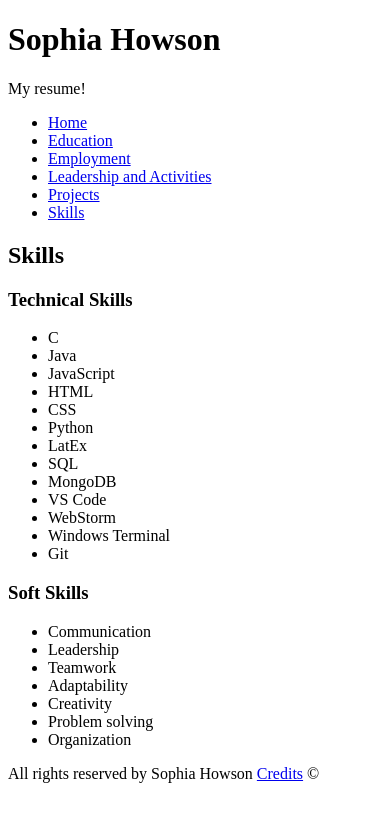
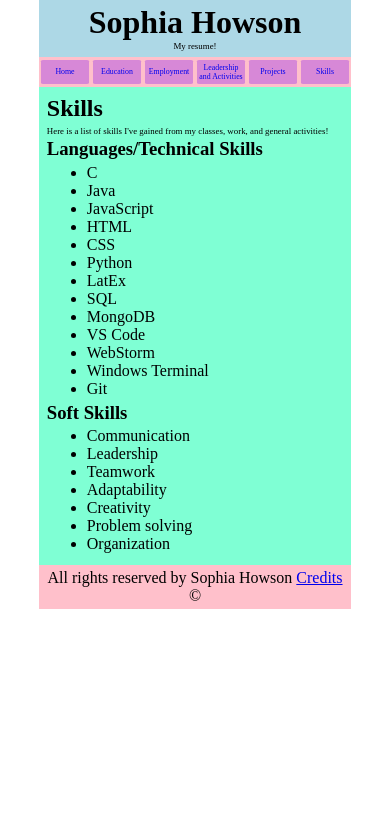
Before and after one commit to Show530/mp-1, a plain HTML site: page skills/skills.html in a window 390 px wide. Drawn offline with Linux system fonts and the light colour scheme.

Commit message:
Worked CSS for all html pages for margin/padding spacing

```diff
--- a/education/education.css
+++ b/education/education.css
@@ -3,19 +3,21 @@
     box-sizing: border-box;
 }
 
-#Page-wrapper{
+#page-wrapper{
     width: 80vw;
-    margin: 0 auto;
+    background-color: pink;
+    margin: auto;
 }
 
 header {
     display: flex;
     flex-direction: column;
-    padding: 1vh 1vw;
+    padding: 1vw;
+    background-color: lightblue;
 
 }
 
-#Container {
+#container {
     width: 100%;
     display: flex;
     flex-direction: row;
@@ -40,25 +42,37 @@ nav li {
     width: 50%;
     /*width: 50%;*/
     padding: 2vh 0;
-    margin: 5vh auto;
+    margin: 2vw auto;
     background-color: #d788d7;
-    border-radius: 15%;
+    border-radius: 5%;
 }
 
 nav a{
     text-decoration: none;
 }
 
+h3 {
+    margin-top: 1vw;
+}
+
+.dates, main ul {
+    margin-bottom: 1vw;
+}
+
 main{
     display: flex;
     flex-direction: column;
     width: 70%;
-    height: 100vh;
+    padding: 2vw;
 }
 
+p {
+    font-size: calc(5px + 1vw);
+}
 
-#headshot {
-    max-width: 20%;
+footer {
+    padding: 1vw;
+    text-align: center;
 }
 
 @media screen and (max-width: 900px) {
@@ -66,10 +80,9 @@ main{
         align-items: center;
     }
 
-    #Container{
-        width: 100%;
-        height: 100vh;
+    #container{
         flex-direction: column;
+        justify-content: center;
     }
 
     nav{
@@ -83,18 +96,18 @@ main{
         list-style: none;
         padding-left: 0;
     }
-
     nav li{
         font-size: calc(2px + 1.5vw);
         padding: 1% .5%;
         margin: 1% .5%;
+        /*line-height: 15px;*/
+        /*vertical-align: middle;*/
+        display: grid;
+        align-items: center;
     }
-
-    main{
-        display: flex;
-        flex-direction: column;
+    main {
         width:100%;
-        height: 100vh;
+        background-color: aquamarine;
     }
 
 
--- a/home/index.css
+++ b/home/index.css
@@ -3,19 +3,21 @@
     box-sizing: border-box;
 }
 
-#Page-wrapper{
+#page-wrapper{
     width: 80vw;
-    margin: 0 auto;
+    background-color: pink;
+    margin: auto;
 }
 
 header {
     display: flex;
     flex-direction: column;
-    padding: 1vh 1vw;
+    padding: 1vw;
+    background-color: lightblue;
 
 }
 
-#Container {
+#container {
     width: 100%;
     display: flex;
     flex-direction: row;
@@ -40,9 +42,9 @@ nav li {
     width: 50%;
     /*width: 50%;*/
     padding: 2vh 0;
-    margin: 5vh auto;
+    margin: 2vw auto;
     background-color: #d788d7;
-    border-radius: 15%;
+    border-radius: 5%;
 }
 
 nav a{
@@ -53,12 +55,21 @@ main{
     display: flex;
     flex-direction: column;
     width: 70%;
-    height: 100vh;
+    padding: 2vw;
 }
 
+p {
+    font-size: calc(5px + 1vw);
+}
 
-#headshot {
-    max-width: 20%;
+footer {
+    padding: 1vw;
+    text-align: center;
+}
+
+img {
+    max-width: 500px;
+    margin-bottom: 2vw;
 }
 
 @media screen and (max-width: 900px) {
@@ -66,12 +77,15 @@ main{
         align-items: center;
     }
 
-    #Container{
-        width: 100%;
-        height: 100vh;
+    #container{
         flex-direction: column;
+        justify-content: center;
     }
 
+    img {
+        display: block;
+        margin: auto;
+    }
     nav{
         width: 100%;
     }
@@ -83,18 +97,18 @@ main{
         list-style: none;
         padding-left: 0;
     }
-
     nav li{
         font-size: calc(2px + 1.5vw);
         padding: 1% .5%;
         margin: 1% .5%;
+        /*line-height: 15px;*/
+        /*vertical-align: middle;*/
+        display: grid;
+        align-items: center;
     }
-
-    main{
-        display: flex;
-        flex-direction: column;
+    main {
         width:100%;
-        height: 100vh;
+        background-color: aquamarine;
     }
 
 
--- /dev/null
+++ b/leadership-activities/leadership.css
@@ -0,0 +1,110 @@
+* {
+    margin: 0;
+    box-sizing: border-box;
+}
+
+#page-wrapper{
+    width: 80vw;
+    background-color: pink;
+    margin: auto;
+}
+
+header {
+    display: flex;
+    flex-direction: column;
+    padding: 1vw;
+    background-color: lightblue;
+
+}
+
+#container {
+    width: 100%;
+    display: flex;
+    flex-direction: row;
+    position: relative;
+}
+
+nav {
+    width: 25%;
+}
+
+nav ul{
+    display: flex;
+    flex-direction: column;
+    justify-content: space-evenly;
+    list-style: none;
+    text-align: center;
+    /*background-color: bisque;*/
+    padding-left: 0;
+}
+
+nav li {
+    width: 50%;
+    /*width: 50%;*/
+    padding: 2vh 0;
+    margin: 2vw auto;
+    background-color: #d788d7;
+    border-radius: 5%;
+}
+
+nav a{
+    text-decoration: none;
+}
+
+main{
+    display: flex;
+    flex-direction: column;
+    width: 70%;
+    padding: 2vw;
+}
+
+p {
+    font-size: calc(5px + 1vw);
+}
+
+footer {
+    padding: 1vw;
+    text-align: center;
+}
+
+h2, h3, main ul {
+    margin-bottom: 1vw;
+}
+
+@media screen and (max-width: 900px) {
+    header{
+        align-items: center;
+    }
+
+    #container{
+        flex-direction: column;
+        justify-content: center;
+    }
+
+    nav{
+        width: 100%;
+    }
+
+    nav ul{
+        display: flex;
+        flex-direction: row;
+        justify-content: space-between;
+        list-style: none;
+        padding-left: 0;
+    }
+    nav li{
+        font-size: calc(2px + 1.5vw);
+        padding: 1% .5%;
+        margin: 1% .5%;
+        /*line-height: 15px;*/
+        /*vertical-align: middle;*/
+        display: grid;
+        align-items: center;
+    }
+    main {
+        width:100%;
+        background-color: aquamarine;
+    }
+
+
+}
--- a/projects/projects.css
+++ b/projects/projects.css
@@ -3,19 +3,21 @@
     box-sizing: border-box;
 }
 
-#Page-wrapper{
+#page-wrapper{
     width: 80vw;
-    margin: 0 auto;
+    background-color: pink;
+    margin: auto;
 }
 
 header {
     display: flex;
     flex-direction: column;
-    padding: 1vh 1vw;
+    padding: 1vw;
+    background-color: lightblue;
 
 }
 
-#Container {
+#container {
     width: 100%;
     display: flex;
     flex-direction: row;
@@ -37,12 +39,12 @@ nav ul{
 }
 
 nav li {
-    width: 80%;
+    width: 50%;
     /*width: 50%;*/
     padding: 2vh 0;
-    margin: 5vh auto;
+    margin: 2vw auto;
     background-color: #d788d7;
-    border-radius: 15%;
+    border-radius: 5%;
 }
 
 nav a{
@@ -53,12 +55,25 @@ main{
     display: flex;
     flex-direction: column;
     width: 70%;
-    height: 100vh;
+    padding: 2vw;
 }
 
+h2, h3, main ul {
+    margin-bottom: 1vw;
+}
 
-#headshot {
-    max-width: 20%;
+p {
+    font-size: calc(5px + 1vw);
+}
+
+footer {
+    padding: 1vw;
+    text-align: center;
+}
+
+img {
+    max-width: 500px;
+    margin-bottom: 2vw;
 }
 
 @media screen and (max-width: 900px) {
@@ -66,12 +81,15 @@ main{
         align-items: center;
     }
 
-    #Container{
-        width: 100%;
-        height: 100vh;
+    #container{
         flex-direction: column;
+        justify-content: center;
     }
 
+    img {
+        display: block;
+        margin: auto;
+    }
     nav{
         width: 100%;
     }
@@ -83,18 +101,18 @@ main{
         list-style: none;
         padding-left: 0;
     }
-
     nav li{
         font-size: calc(2px + 1.5vw);
         padding: 1% .5%;
         margin: 1% .5%;
+        /*line-height: 15px;*/
+        /*vertical-align: middle;*/
+        display: grid;
+        align-items: center;
     }
-
-    main{
-        display: flex;
-        flex-direction: column;
+    main {
         width:100%;
-        height: 100vh;
+        background-color: aquamarine;
     }
 
 
--- a/skills/skills.css
+++ b/skills/skills.css
@@ -0,0 +1,112 @@
+* {
+    margin: 0;
+    box-sizing: border-box;
+}
+
+#page-wrapper{
+    width: 80vw;
+    background-color: pink;
+    margin: auto;
+}
+
+header {
+    display: flex;
+    flex-direction: column;
+    padding: 1vw;
+    background-color: lightblue;
+
+}
+
+#container {
+    width: 100%;
+    display: flex;
+    flex-direction: row;
+    position: relative;
+}
+
+nav {
+    width: 25%;
+}
+
+nav ul{
+    display: flex;
+    flex-direction: column;
+    justify-content: space-evenly;
+    list-style: none;
+    text-align: center;
+    /*background-color: bisque;*/
+    padding-left: 0;
+}
+
+nav li {
+    width: 50%;
+    /*width: 50%;*/
+    padding: 2vh 0;
+    margin: 2vw auto;
+    background-color: #d788d7;
+    border-radius: 5%;
+}
+
+nav a{
+    text-decoration: none;
+}
+
+main{
+    display: flex;
+    flex-direction: column;
+    width: 70%;
+    padding: 2vw;
+}
+
+h2, h3, main ul {
+    margin-bottom: 1vw;
+}
+
+p {
+    margin-bottom: 0.5vw;
+    font-size: calc(5px + 1vw);
+}
+
+footer {
+    padding: 1vw;
+    text-align: center;
+}
+
+
+
+@media screen and (max-width: 900px) {
+    header{
+        align-items: center;
+    }
+
+    #container{
+        flex-direction: column;
+        justify-content: center;
+    }
+
+    nav{
+        width: 100%;
+    }
+
+    nav ul{
+        display: flex;
+        flex-direction: row;
+        justify-content: space-between;
+        list-style: none;
+        padding-left: 0;
+    }
+    nav li{
+        font-size: calc(2px + 1.5vw);
+        padding: 1% .5%;
+        margin: 1% .5%;
+        display: grid;
+        align-items: center;
+    }
+
+    main {
+        width:100%;
+        background-color: aquamarine;
+    }
+
+
+}
--- a/skills/skills.html
+++ b/skills/skills.html
@@ -5,12 +5,13 @@
     <title>Skills</title>
 </head>
 <body>
-  <div id="Page-wrapper">
+  <div id="page-wrapper">
     <header>
       <h1>Sophia Howson</h1>
+      <link type="text/css" rel="stylesheet" href="skills.css">
       <p>My resume!</p>
     </header>
-  <div id="Container">
+    <div id="container">
         <nav>
           <ul>
             <li><a href="../home/index.html">Home</a></li>
@@ -21,10 +22,10 @@
             <li><a href="skills.html">Skills</a></li>
           </ul>
         </nav>
-  </div>
         <main>
           <h2>Skills</h2>
-      <h3>Technical Skills</h3>
+          <p>Here is a list of skills I've gained from my classes, work, and general activities!</p>
+          <h3>Languages/Technical Skills</h3>
           <ul>
             <li>C</li>
             <li>Java</li>
@@ -51,12 +52,10 @@
             <li>Organization</li>
           </ul>
         </main>
-  <div>
+    </div>
     <footer>
         All rights reserved by Sophia Howson <a href="../credits/credits.html">Credits</a> &copy;
       </footer>
   </div>
-
-  </div>
 </body>
 </html>
```
Also changed, not shown: education/education.html (+4 -5 lines), employment/work-experience.html (+3 -5 lines), home/index.html (+2 -3 lines), leadership-activities/leadership-activities.html (+3 -2 lines), projects/projects.html (+3 -1 lines), leadership-activities/leadershipCSS.css (deleted). Lines whose indentation alone changed are shown as unchanged.
